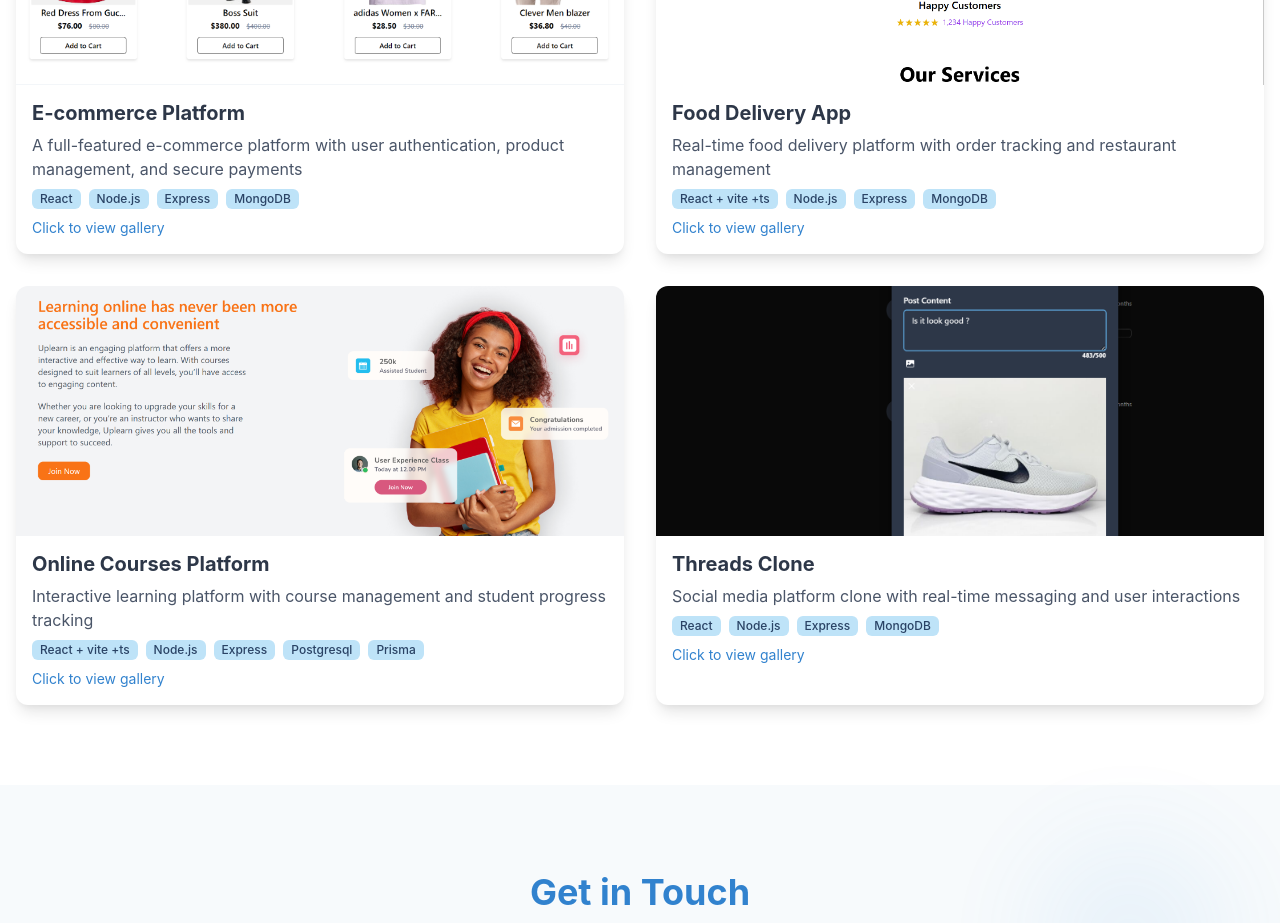
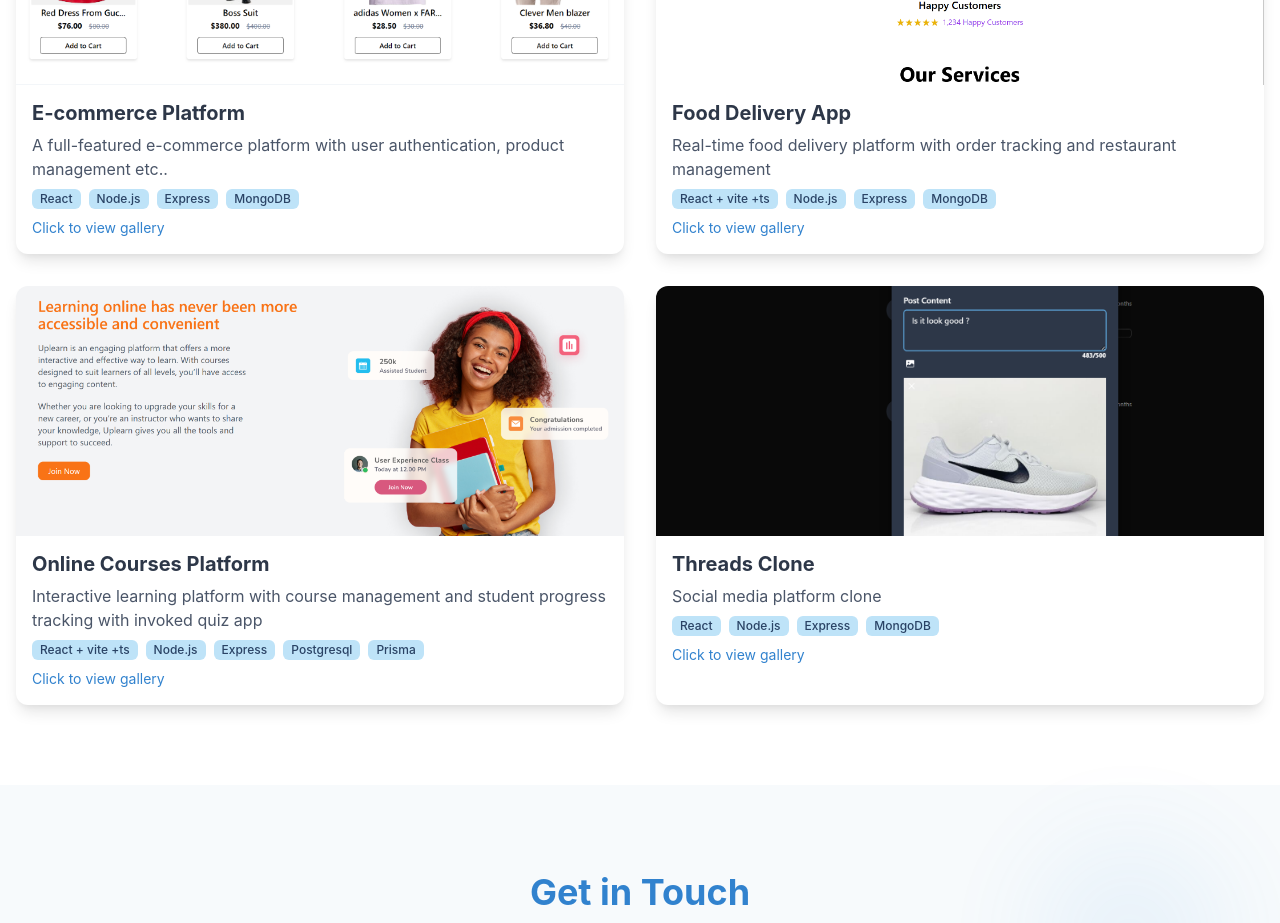
Before and after one commit to osama2-9/portfolio, a React (Vite) app: page / in a window 1280 px wide. Shown: the part 3220-4143 px from the top of the page. Built offline with nearby package versions, Linux system fonts and the light colour scheme.

Commit message:
Update Projects.jsx

```diff
--- a/src/components/Projects.jsx
+++ b/src/components/Projects.jsx
@@ -62,7 +62,7 @@ const Projects = () => {
     ecommerce: {
       title: "E-commerce Platform",
       description:
-        "A full-featured e-commerce platform with user authentication, product management, and secure payments",
+        "A full-featured e-commerce platform with user authentication, product management etc..",
       tech: ["React", "Node.js", "Express", "MongoDB"],
       images: imageGroups.ecommerce,
     },
@@ -76,14 +76,14 @@ const Projects = () => {
     onlineCoursesPlatform: {
       title: "Online Courses Platform",
       description:
-        "Interactive learning platform with course management and student progress tracking",
+        "Interactive learning platform with course management and student progress tracking with invoked quiz app",
       tech: ["React + vite +ts", "Node.js", "Express", "Postgresql", "Prisma"],
       images: imageGroups.onlineCoursesPlatform,
     },
     threadsClone: {
       title: "Threads Clone",
       description:
-        "Social media platform clone with real-time messaging and user interactions",
+        "Social media platform clone ",
       tech: ["React", "Node.js", "Express", "MongoDB"],
       images: imageGroups.threadsClone,
     },
```
